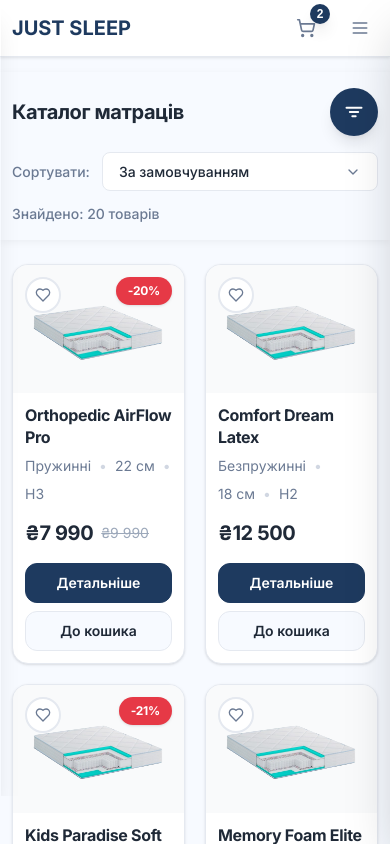
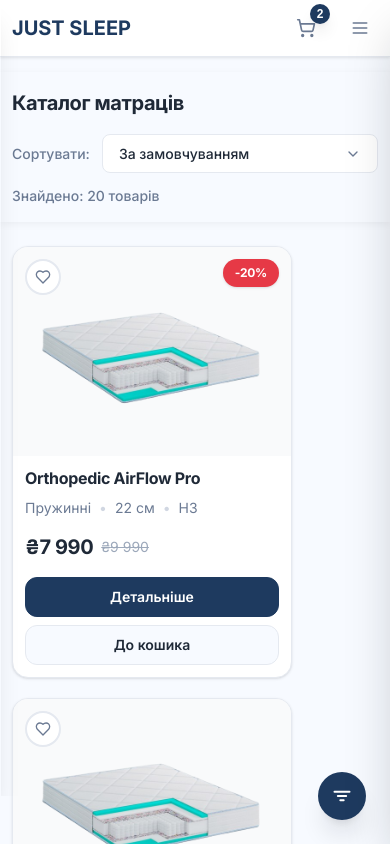
Before and after one commit to Greenfield-Taster/mattress-shop, a React (Vite) app: page /catalog in a window 390 px wide. Shown: the top 844 px of the page. Built offline with nearby package versions, Linux system fonts and the light colour scheme.

Commit message:
Fix adative for product blocks at the catalog page

```diff
--- a/src/styles/pages/_catalog.scss
+++ b/src/styles/pages/_catalog.scss
@@ -6,7 +6,7 @@
   padding: v.$spacing-8 0;
 
   &__container {
-    max-width: 1620px;
+    max-width: 1700px;
     margin: 0 auto;
     padding: 0 v.$spacing-6;
   }
@@ -57,10 +57,17 @@
     border-radius: v.$radius-full;
     cursor: pointer;
     transition: all v.$transition-fast;
-    position: relative;
-    box-shadow: v.$shadow-md;
+    position: fixed;
+    bottom: 24px;
+    right: 24px;
+    box-shadow: v.$shadow-lg;
     flex-shrink: 0;
-    z-index: 100;
+    z-index: 999;
+
+    // Показуємо тільки на мобільних
+    @media (max-width: v.$breakpoint-md) {
+      display: flex;
+    }
 
     svg {
       flex-shrink: 0;
@@ -221,35 +228,27 @@
 // ========================================
 .products-grid {
   display: grid;
-  grid-template-columns: repeat(4, 1fr);
+  grid-template-columns: repeat(auto-fill, minmax(280px, 1fr));
   gap: v.$spacing-6;
   margin-bottom: v.$spacing-8;
   width: 100%;
 
-  // Менше 425px - 1 картка на всю ширину
   @media (max-width: 424px) {
     grid-template-columns: 1fr;
     gap: v.$spacing-5;
   }
 
-  // 425px і більше - 2 картки
-  @media (min-width: 425px) and (max-width: 767px) {
-    grid-template-columns: repeat(2, 1fr);
-    gap: v.$spacing-4;
-  }
-
-  // 768px і більше - 3 картки
-  @media (min-width: 768px) and (max-width: 1023px) {
-    grid-template-columns: repeat(3, 1fr);
+  @media (min-width: 425px) {
+    grid-template-columns: repeat(auto-fill, minmax(240px, 1fr));
     gap: v.$spacing-5;
   }
 
-  // 1024px і більше - 4 картки (за замовчуванням)
+  @media (min-width: 768px) {
+    grid-template-columns: repeat(auto-fill, minmax(260px, 1fr));
+    gap: v.$spacing-6;
+  }
 }
 
-// ========================================
-// PAGINATION
-// ========================================
 .pagination {
   &__button {
     min-width: 40px;
@@ -290,20 +289,16 @@
 // RESPONSIVE
 // ========================================
 
-// LARGE DESKTOP (1280px - 1620px) - 3 карточки
+// LARGE DESKTOP (1280px - 1620px)
 @media (max-width: 1440px) {
   .catalog {
     &__container {
       max-width: 1280px;
     }
   }
-
-  .products-grid {
-    grid-template-columns: repeat(3, 1fr);
-  }
 }
 
-// DESKTOP (1024px - 1280px) - 2 карточки + фільтри збоку
+// DESKTOP (1024px - 1280px) - фільтри збоку
 @media (max-width: v.$breakpoint-xl) {
   .catalog {
     &__container {
@@ -321,30 +316,17 @@
     }
   }
 
-  .products-grid {
-    grid-template-columns: repeat(2, 1fr);
-    gap: v.$spacing-5;
-  }
-
   .filters {
     padding: v.$spacing-5;
   }
 }
 
-// TABLET (768px - 1024px) - 2 карточки + фільтри збоку (вужчі)
+// TABLET (768px - 1024px) - фільтри збоку (вужчі)
 @media (max-width: v.$breakpoint-lg) {
   .catalog {
     &__content {
       grid-template-columns: 260px 1fr;
       gap: v.$spacing-5;
-    }
-  }
-
-  .products-grid {
-    // На екранах 640-768px - 2 картки
-    @media (min-width: 641px) {
-      grid-template-columns: repeat(2, 1fr);
-      gap: v.$spacing-4;
     }
   }
 }
@@ -409,10 +391,7 @@
       order: 3;
     }
 
-    // Показуємо кнопку фільтрів на мобільних (фіксована позиція)
-    &__filters-toggle {
-      display: flex;
-    }
+    // Кнопка фільтрів вже налаштована фіксованою вище
 
     // Мобільна панель фільтрів
     &__filters {
```
